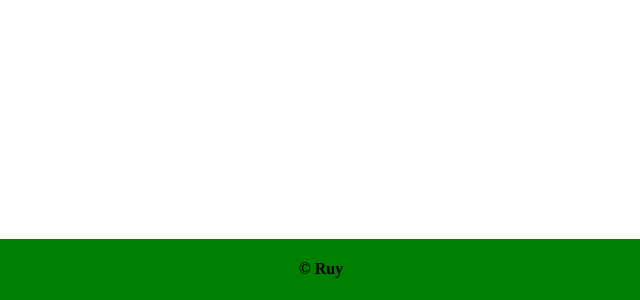
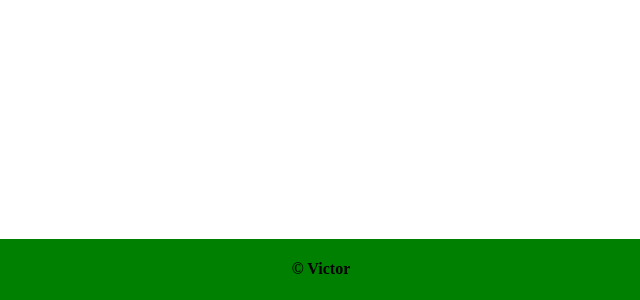
Before and after one commit to victorhugonegri/primeiroh_2t, a plain HTML site: page index.html in a window 1280 px wide. Shown: the part 2961-3261 px from the top of the page, 319-959 px from the left. Drawn offline with Linux system fonts and the light colour scheme.

Commit message:
24/08/2022

```diff
--- a/index.html
+++ b/index.html
@@ -47,7 +47,7 @@
 		<p style="font-size: 20px"; class="dinheiro">No final de 1807, forças espanholas e napoleônicas ameaçaram a segurança de Portugal Continental, fazendo com que o Príncipe Regente <strong>D. João VI</strong>, em nome da rainha Maria I, transferisse a corte real de Lisboa para o Brasil. O estabelecimento da corte portuguesa trouxe o surgimento de algumas das primeiras instituições brasileiras, como bolsas de valores locais e um banco nacional, e acabou com o monopólio comercial que Portugal mantinha sobre o Brasil, liberando as trocas comerciais com outras nações.</p>
 	</main>
 <footer>
-	<h4>&copy Ruy</h4>
+	<h4>&copy Victor</h4>
 </footer>
   </body>
 </html>
```
